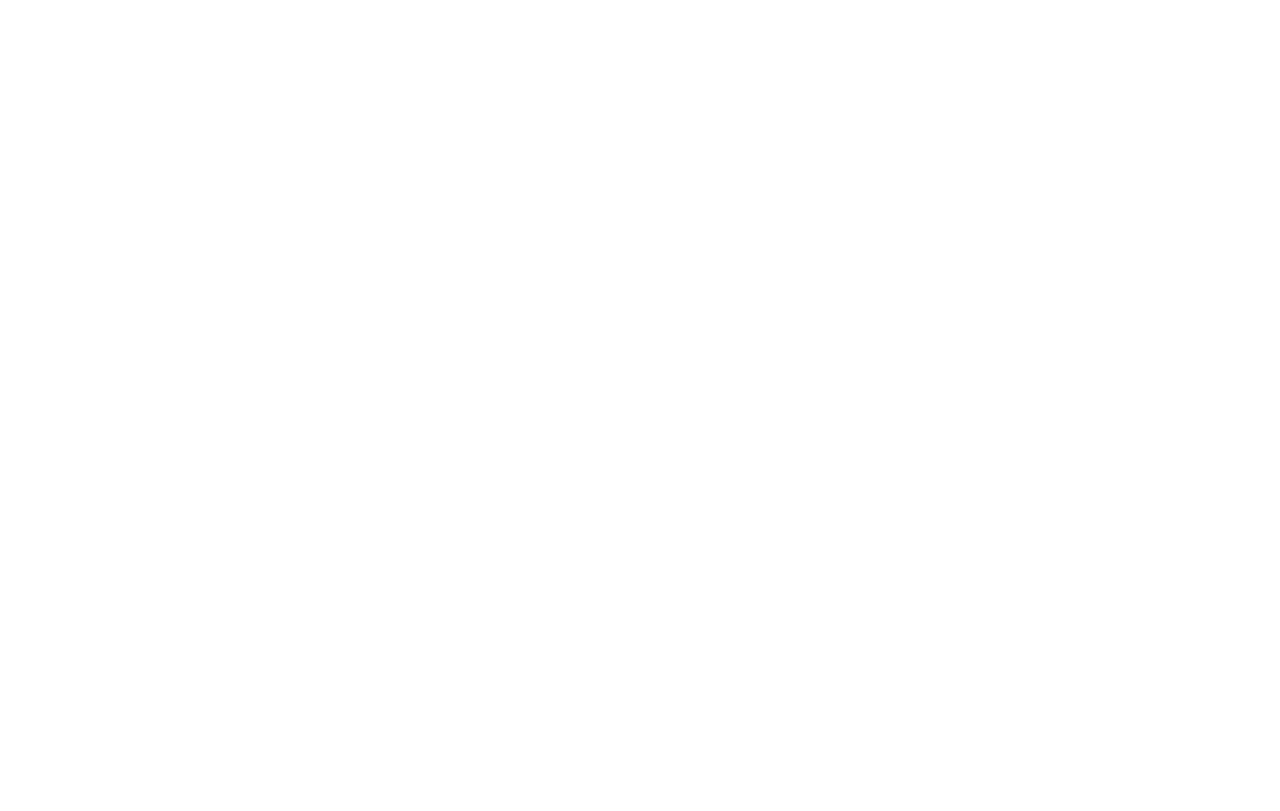
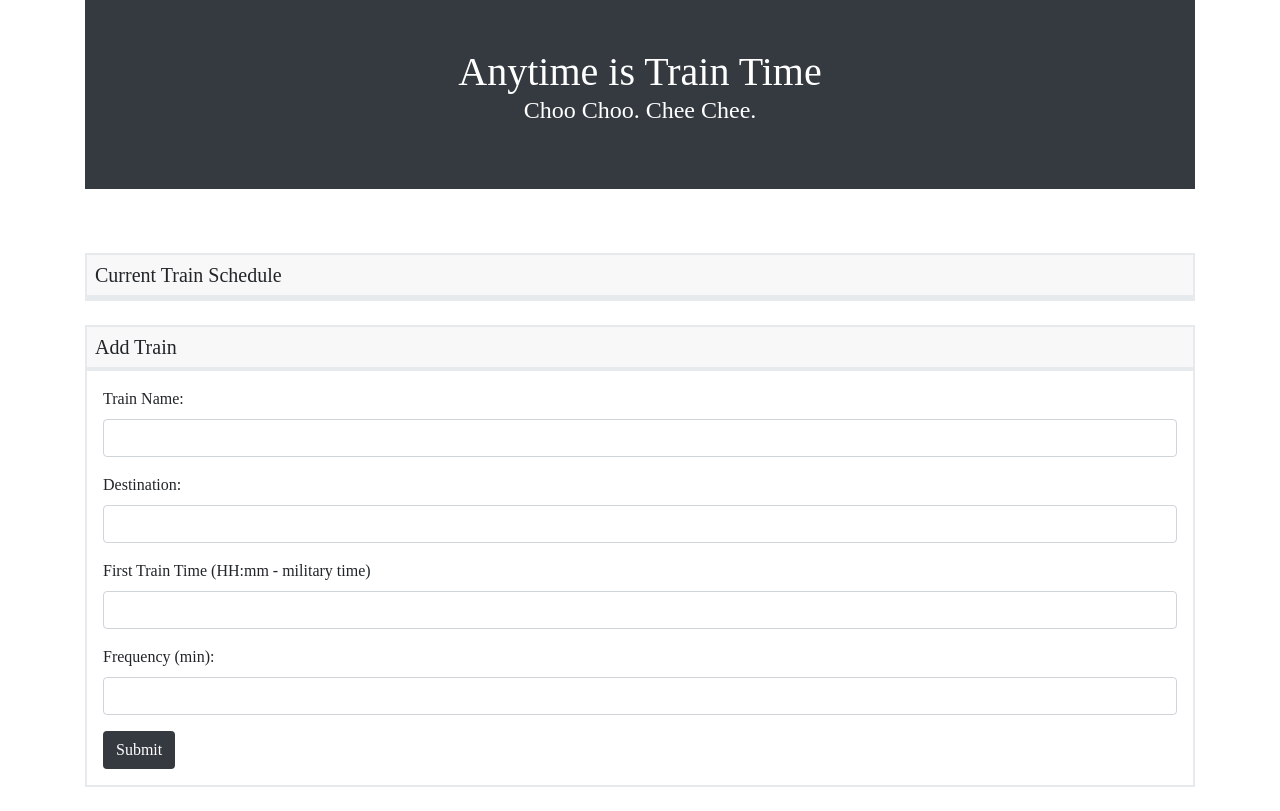
Before and after one commit to adishthapa/UNCBootcamp-HW07-Train-Scheduler, a plain HTML site: page index.html in a window 1280 px wide. Drawn offline with nearby package versions, Linux system fonts and the light colour scheme; files that its build step writes are made by us from their sources; files whose address does not match are found by name.

Commit message:
Created the layout for the index.html

```diff
--- /dev/null
+++ b/assets/css/style.css
@@ -0,0 +1,29 @@
+body {
+    font-family: 'Times New Roman', Times, serif
+}
+
+h1 {
+    color: white;
+}
+
+#title-nav {
+    background-color: #F8F8F8;
+    padding: 0;
+    border: 2px solid #E7EAEC;
+}
+
+#title-nav h5 {
+    margin-top: 8px;
+}
+form {
+    border: 2px solid #E7EAEC;
+}
+
+.nopadding {
+    padding: 0 !important;
+    margin: 0 !important;
+}
+
+#top-articles {
+    border: 2px solid #E7EAEC;
+}
--- a/index.html
+++ b/index.html
@@ -24,6 +24,61 @@
 
 <body>
 
+    <div class="container">
+
+        <div class="row pb-5" id="title">
+            <div class="col">
+
+                <nav class="navbar navbar-dark bg-dark p-5 justify-content-center text-center">
+                    <p><span class="text-white h1">Anytime is Train Time</span>
+                        <br>
+                    <span class="text-white h4">Choo Choo. Chee Chee.</span></p>
+                </nav>
+
+            </div>
+        </div>
+
+        <div class="row pt-3 m-0">
+            <div class="col nopadding">
+                <header class="pl-2" id="title-nav">
+                    <h5>Current Train Schedule</h5>
+                </header>
+                <div class="px-3" id="top-articles">
+                </div>
+            </div>
+        </div>
+
+        <br>
+
+        <div class="row pb-4 m-0">
+            <div class="col nopadding">
+                <header class="pl-2" id="title-nav">
+                    <h5>Add Train</h5>
+                </header>
+                <form class="p-3">
+                    <div class="form-group">
+                        <label for="name-input">Train Name:</label>
+                        <input type="text" class="form-control" id="name-input">
+                    </div>
+                    <div class="form-group">
+                        <label for="destination-input">Destination:</label>
+                        <input type="text" class="form-control" id="destination-input">
+                    </div>
+                    <div class="form-group">
+                        <label for="time-input">First Train Time (HH:mm - military time)</label>
+                        <input type="text" class="form-control" id="time-input">
+                    </div>
+                    <div class="form-group">
+                        <label for="exampleInputEmail1">Frequency (min):</label>
+                        <input type="text" class="form-control" id="exampleInputEmail1">
+                    </div>
+                    <button type="submit" class="btn bg-dark text-white" id="search">Submit</button>
+                </form>
+            </div>
+        </div>
+
+    </div>
+
     <!-- CDN for Custom JS -->
     <script src="assets/javascript/app.js"></script>
 
```
Also changed, not shown: assets/javascript/app.js (line endings or trailing spaces), css/style.css (deleted).
